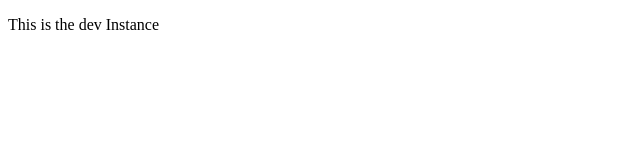
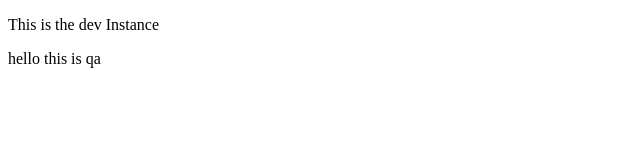
Before and after one commit to Rishab789/gitpractice1, a plain HTML site: page index.html in a window 1280 px wide. Shown: the full height of the page, 0-640 px from the left. Drawn offline with Linux system fonts and the light colour scheme.

Commit message:
Update index.html

```diff
--- a/index.html
+++ b/index.html
@@ -7,6 +7,7 @@
 </head>
 <body>
     <p>This is the dev Instance</p>
+    hello this is qa
 
 </body>
 </html>
```
